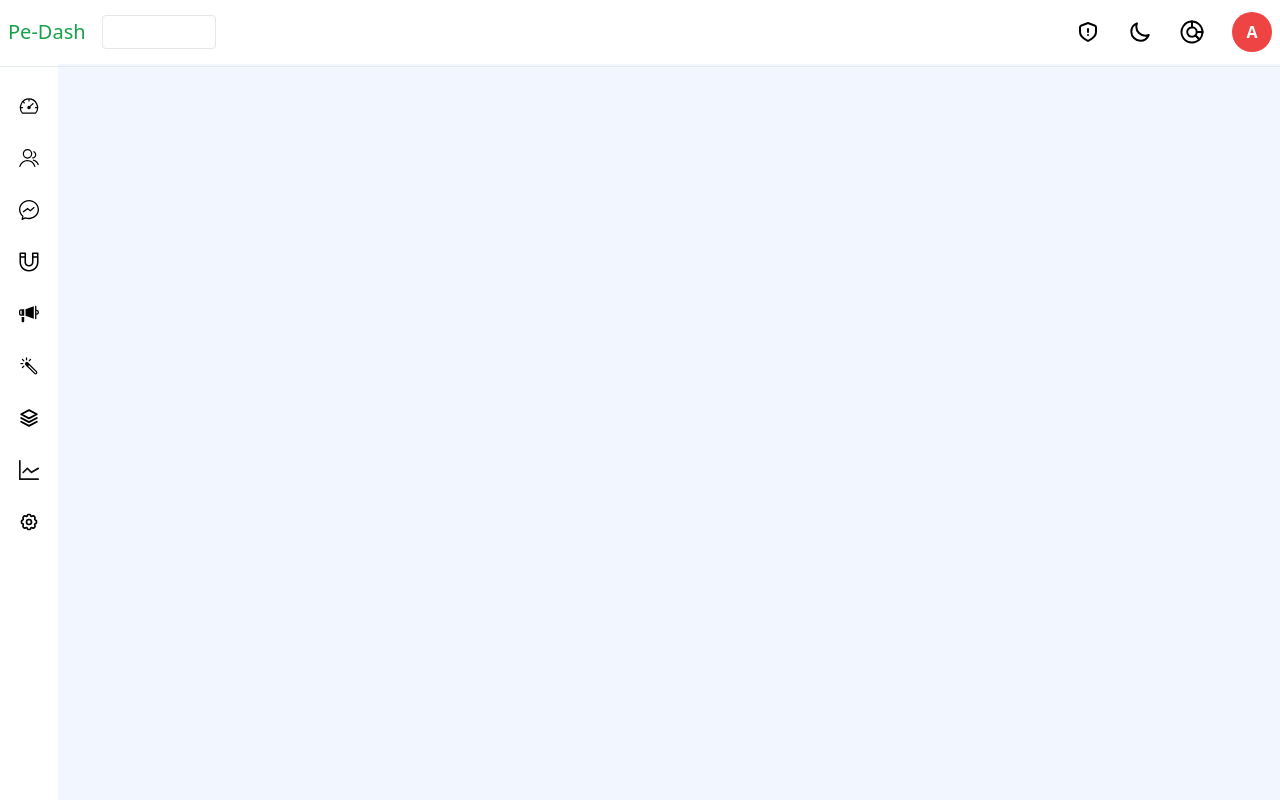
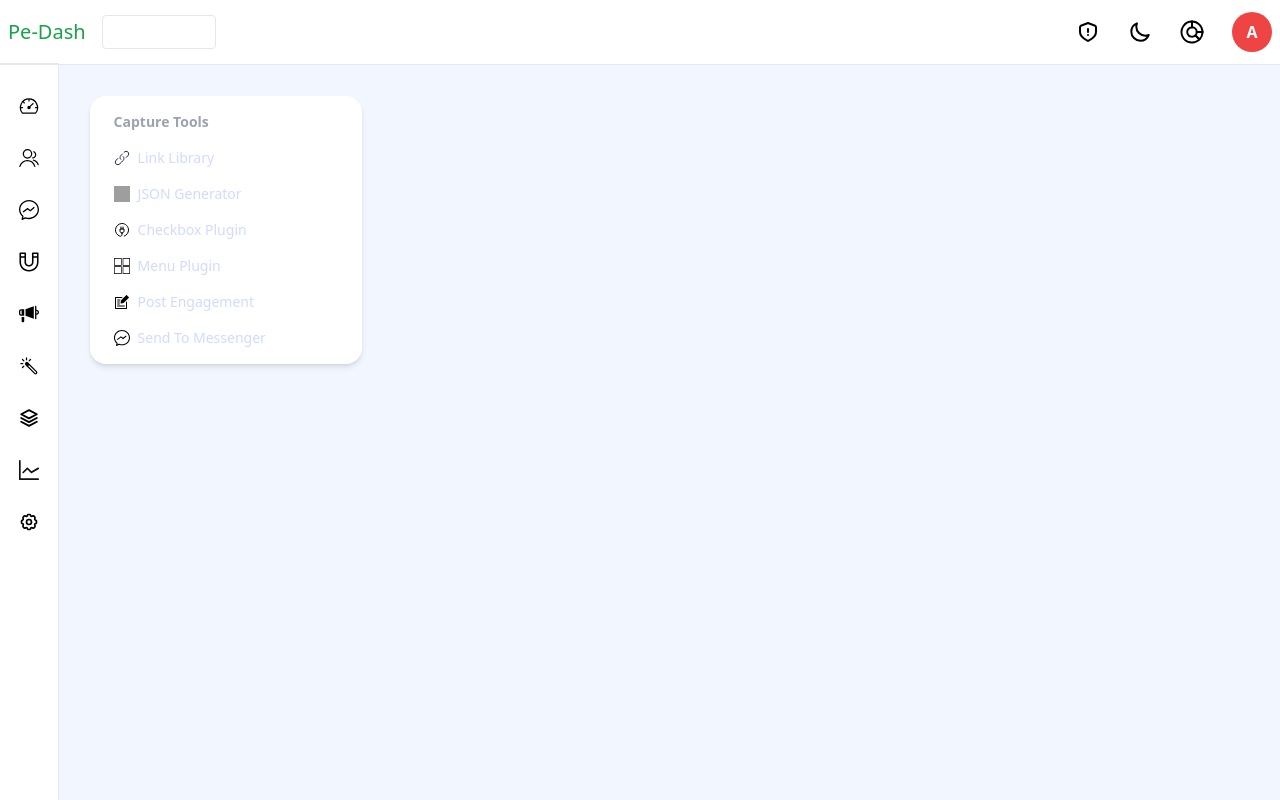
Before and after one commit to d-beloved/pengagement-dashboard, a React (Vite) app: page / in a window 1280 px wide. Built offline with nearby package versions, Linux system fonts and the light colour scheme; grey boxes are pictures that could not be loaded.

Commit message:
add capture tools menu

```diff
--- a/src/App.tsx
+++ b/src/App.tsx
@@ -1,12 +1,15 @@
-import React, { useState } from "react";
 import Topbar from "./components/Topbar";
 import Sidebar from "./components/Sidebar";
+import CaptureToolsMenu from "./components/CaptureToolsMenu";
 
 function App() {
 	return (
 		<div className="w-dvw h-dvh bg-theme overflow-hidden">
 			<Topbar />
-			<Sidebar />
+			<div className="flex gap-8 w-full h-full">
+				<Sidebar />
+				<CaptureToolsMenu />
+			</div>
 		</div>
 	);
 }
--- /dev/null
+++ b/src/components/CaptureToolsMenu.tsx
@@ -0,0 +1,41 @@
+import { FunctionComponent } from "react";
+import link from "../assets/link.svg";
+import jsonIcon from "../assets/format-json.svg";
+import connectorIcon from "../assets/plugin-connect.svg";
+import menuIcon from "../assets/menu-grid.svg";
+import postIcon from "../assets/post-sign.svg";
+import messengerIcon from "../assets/messenger.svg";
+
+const CaptureToolsMenuItems = [
+	{ icon: link, text: "Link Library", alt: "Link" },
+	{ icon: jsonIcon, text: "JSON Generator", alt: "json-generator" },
+	{ icon: connectorIcon, text: "Checkbox Plugin", alt: "connect" },
+	{ icon: menuIcon, text: "Menu Plugin", alt: "messenger" },
+	{ icon: postIcon, text: "Post Engagement", alt: "posts" },
+	{ icon: messengerIcon, text: "Send To Messenger", alt: "send" },
+];
+
+const CaptureToolsMenu: FunctionComponent = () => {
+	return (
+		<ul className="menu bg-white shadow-md rounded-box w-[17rem] mt-8 h-fit">
+			<li className="menu-title text-gray-400">Capture Tools</li>
+			{CaptureToolsMenuItems.map((item) => (
+				<li
+					key={item.text}
+					className="flex text-primary-content font-light"
+				>
+					<a>
+						<img
+							className="w-4 h-4"
+							src={item.icon}
+							alt={item.alt}
+						/>
+						{item.text}
+					</a>
+				</li>
+			))}
+		</ul>
+	);
+};
+
+export default CaptureToolsMenu;
--- a/src/components/Sidebar.tsx
+++ b/src/components/Sidebar.tsx
@@ -1,4 +1,4 @@
-import React, { FunctionComponent } from "react";
+import { FunctionComponent } from "react";
 import dashboardIcon from "../assets/dashboard.svg";
 import usersIcon from "../assets/users.svg";
 import messageIcon from "../assets/messenger.svg";
@@ -23,7 +23,7 @@ const sidebarItems = [
 
 const Sidebar: FunctionComponent = () => {
 	return (
-		<div className="px-4 pt-8 w-[4.5%] h-full bg-white">
+		<div className="px-4 pt-8 w-[4.5%] h-full bg-white outline outline-1 outline-slate-200">
 			<ul className="flex flex-col gap-8">
 				{sidebarItems.map((item) => (
 					<li className="w-5 h-5 cursor-pointer self-center">
--- a/src/components/Topbar.tsx
+++ b/src/components/Topbar.tsx
@@ -1,4 +1,4 @@
-import React, { FunctionComponent } from "react";
+import { FunctionComponent } from "react";
 import shield from "../assets/shield-exclamation.svg";
 import darkThemeIcon from "../assets/moon.svg";
 // import lightThemeIcon from "../assets/light.svg";
@@ -12,7 +12,7 @@ const topMenuItems = [
 
 const Topbar: FunctionComponent = () => {
 	return (
-		<nav className="navbar bg-white outline-none outline-1 outline-slate-200">
+		<nav className="navbar bg-white outline outline-1 outline-slate-200">
 			<div className="navbar-start gap-4">
 				<div className="text-xl font-extralight text-green-600">
 					Pe-Dash
```
